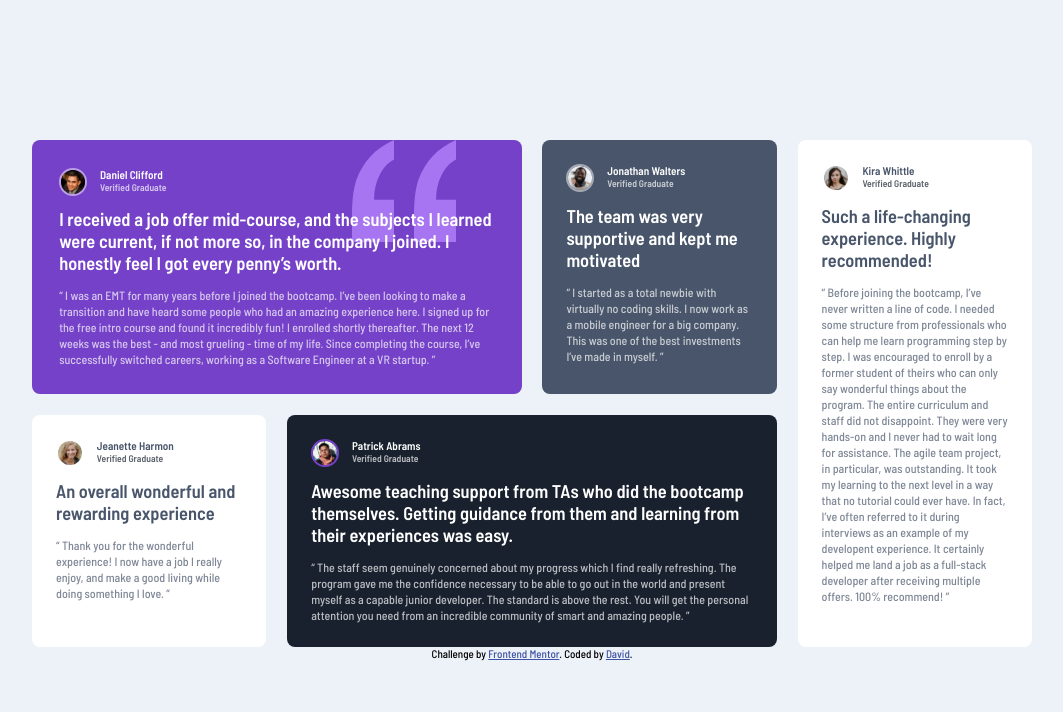
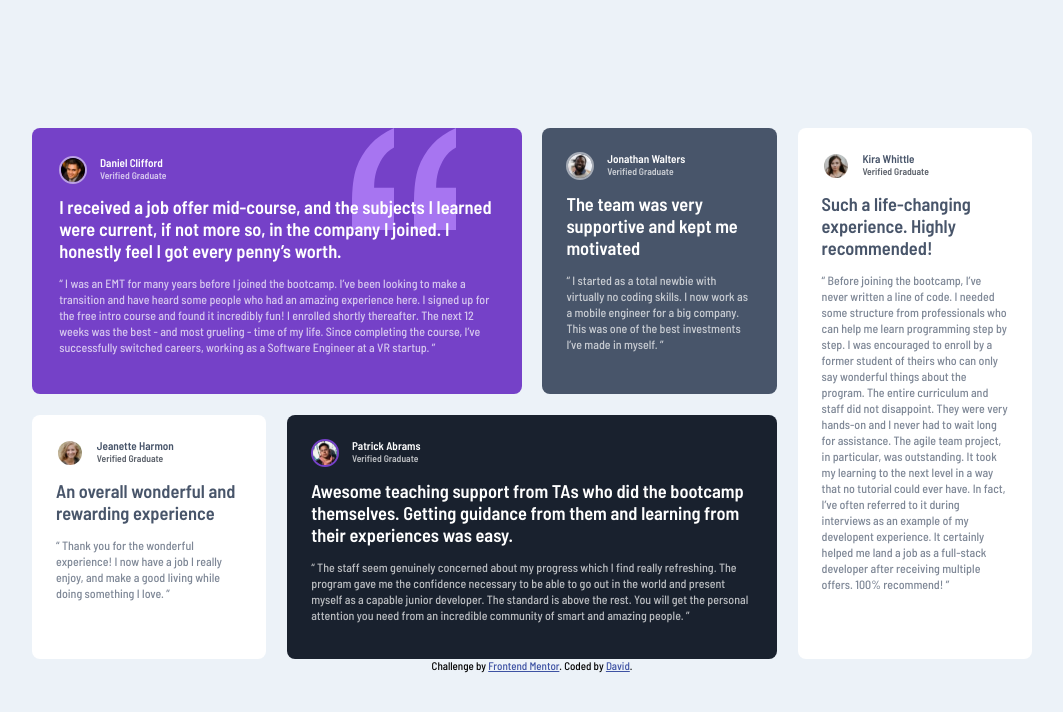
Before and after one commit to Dvid-code/Frontend-Mentor-Testimonials-Grid-Section, a plain HTML site: page index.html in a window 1280 px wide. Shown: the whole page, without its empty margins (108-1171 px from the left). Drawn offline with Linux system fonts and the light colour scheme.

Commit message:
Add files via upload

```diff
--- a/index.html
+++ b/index.html
@@ -23,80 +23,93 @@
 <body>
   <main>
     <div class="container">
-      <div class="clifford">
-        <div class="headshot-container">
+      <figure class="clifford">
+        <figcaption class="headshot-container">
           <img class="headshot-img" src="images/image-daniel.jpg" alt="Headshot of Daniel Clifford">
           <div class="headshot-info">
-            <h1>Daniel Clifford</h1>
-            <h2>Verified Graduate</h2>
+            <h2>Daniel Clifford</h2>
+            <h3>Verified Graduate</h3>
           </div>
-        </div>
+        </figcaption>
 
-        <h3>I received a job offer mid-course, and the subjects I learned were current, if not more so,
-        in the company I joined. I honestly feel I got every penny’s worth.</h3>
+        <h4>I received a job offer mid-course, and the subjects I learned were current, if not more so,
+        in the company I joined. I honestly feel I got every penny’s worth.</h4>
 
+        <blockquote>
           <p>“ I was an EMT for many years before I joined the bootcamp. I’ve been looking to make a
           transition and have heard some people who had an amazing experience here. I signed up
           for the free intro course and found it incredibly fun! I enrolled shortly thereafter.
           The next 12 weeks was the best - and most grueling - time of my life. Since completing
           the course, I’ve successfully switched careers, working as a Software Engineer at a VR startup. ”</p>
-      </div>
-      <div class="walters">
-        <div class="headshot-container">
+        </blockquote>
+      </figure>
+
+      <figure class="walters">
+        <figcaption class="headshot-container">
           <img class="headshot-img" src="images/image-jonathan.jpg" alt="Headshot of Jonathan Walters">
           <div class="headshot-info">
-            <h1>Jonathan Walters</h1>
-            <h2>Verified Graduate</h2>
+            <h2>Jonathan Walters</h2>
+            <h3>Verified Graduate</h3>
           </div>
-        </div>
+        </figcaption>
 
-        <h3>The team was very supportive and kept me motivated</h3>
+        <h4>The team was very supportive and kept me motivated</h4>
 
+        <blockquote>
           <p>“ I started as a total newbie with virtually no coding skills. I now work as a mobile engineer
           for a big company. This was one of the best investments I’ve made in myself. ”</p>
-      </div>
-      <div class="harmon">
-        <div class="headshot-container">
+        </blockquote>
+      </figure>
+
+      <figure class="harmon">
+        <figcaption class="headshot-container">
           <img class="headshot-img" src="images/image-jeanette.jpg" alt="Headshot of Jeanette Harmon">
           <div class="headshot-info">
-            <h1>Jeanette Harmon</h1>
-            <h2>Verified Graduate</h2>
+            <h2>Jeanette Harmon</h2>
+            <h3>Verified Graduate</h3>
           </div>
-        </div>
+        </figcaption>
 
-        <h3>An overall wonderful and rewarding experience</h3>
+        <h4>An overall wonderful and rewarding experience</h4>
 
+        <blockquote>
           <p>“ Thank you for the wonderful experience! I now have a job I really enjoy, and make a good living
           while doing something I love. ”</p>
-      </div>
-      <div class="abrams">
-        <div class="headshot-container">
+        </blockquote>
+      </figure>
+
+      <figure class="abrams">
+        <figcaption class="headshot-container">
           <img class="headshot-img" src="images/image-patrick.jpg" alt="Headshot of Patrick Abrams">
           <div class="headshot-info">
-            <h1>Patrick Abrams</h1>
-            <h2>Verified Graduate</h2>
+            <h2>Patrick Abrams</h2>
+            <h3>Verified Graduate</h3>
           </div>
-        </div>
+        </figcaption>
 
-        <h3>Awesome teaching support from TAs who did the bootcamp themselves. Getting guidance from them and
-        learning from their experiences was easy.</h3>
+        <h4>Awesome teaching support from TAs who did the bootcamp themselves. Getting guidance from them and
+        learning from their experiences was easy.</h4>
 
+        <blockquote>
           <p>“ The staff seem genuinely concerned about my progress which I find really refreshing. The program
           gave me the confidence necessary to be able to go out in the world and present myself as a capable
           junior developer. The standard is above the rest. You will get the personal attention you need from
           an incredible community of smart and amazing people. ”</p>
-      </div>
-      <div class="whittle">
-        <div class="headshot-container">
+        </blockquote>
+      </figure>
+
+      <figure class="whittle">
+        <figcaption class="headshot-container">
           <img class="headshot-img" src="images/image-kira.jpg" alt="Headshot of Kira Whittle">
           <div class="headshot-info">
-            <h1>Kira Whittle</h1>
-            <h2>Verified Graduate</h2>
+            <h2>Kira Whittle</h2>
+            <h3>Verified Graduate</h3>
           </div>
-        </div>
+        </figcaption>
 
-        <h3>Such a life-changing experience. Highly recommended!</h3>
+        <h4>Such a life-changing experience. Highly recommended!</h4>
 
+        <blockquote>
           <p>“ Before joining the bootcamp, I’ve never written a line of code. I needed some structure from
           professionals who can help me learn programming step by step. I was encouraged to enroll by a former
           student of theirs who can only say wonderful things about the program. The entire curriculum and staff
@@ -105,7 +118,8 @@
           could ever have. In fact, I’ve often referred to it during interviews as an example of my developent
           experience. It certainly helped me land a job as a full-stack developer after receiving multiple offers.
           100% recommend! ”</p>
-      </div>
+        </blockquote>
+      </figure>
     </div>
   </main>
 
--- a/style.css
+++ b/style.css
@@ -18,26 +18,26 @@
     background: var(--Light-grayish-blue);
 }
 
-h1 {
+h2 {
     color: var(--White);
     font-size: .7rem;
     margin: 0;
 }
 
-h2 {
+h3 {
     color: var(--White);
     opacity: 70%;
     font-size: .6rem;
     margin: 0;
 }
 
-h3 {
+h4 {
     color: var(--White);
     font-size: 1.15rem;
     margin: .8rem 0;
 }
 
-p{
+blockquote{
     color: var(--White);
     opacity: 70%;
     font-size: .75rem;
@@ -78,6 +78,7 @@
     display: column;
     border-radius: .5rem;
     padding: 1.7rem;
+    margin: 0;
 }
 
 .headshot-container {
@@ -91,6 +92,7 @@
     display: column;
     border-radius: .5rem;
     padding: 1.5rem;
+    margin: 0;
 }
 
 .whittle {
@@ -99,21 +101,22 @@
     display: column;
     border-radius: .5rem;
     padding: 1.5rem;
+    margin: 0;
 }
 
-.whittle h1 {
+.whittle h2 {
     color: var(--Very-dark-grayish-blue);
 }
 
-.whittle h2 {
+.whittle h3 {
     color: var(--Very-dark-blackish-blue);
 }
 
-.whittle h3 {
+.whittle h4 {
     color: var(--Very-dark-grayish-blue);
 }
 
-.whittle p {
+.whittle blockquote {
     color: var(--Very-dark-grayish-blue);
 }
 
@@ -123,21 +126,22 @@
     display: column;
     border-radius: .5rem;
     padding: 1.5rem;
+    margin: 0;
 }
 
-.harmon h1 {
+.harmon h2 {
     color: var(--Very-dark-grayish-blue);
 }
 
-.harmon h2 {
+.harmon h3 {
     color: var(--Very-dark-blackish-blue);
 }
 
-.harmon h3 {
+.harmon h4 {
     color: var(--Very-dark-grayish-blue);
 }
 
-.harmon p {
+.harmon blockquote {
     color: var(--Very-dark-grayish-blue);
 }
 
@@ -147,6 +151,7 @@
     display: column;
     border-radius: .5rem;
     padding: 1.5rem;
+    margin: 0;
 }
 
 .abrams .headshot-img {
```
Lines whose indentation alone changed are shown as unchanged.
